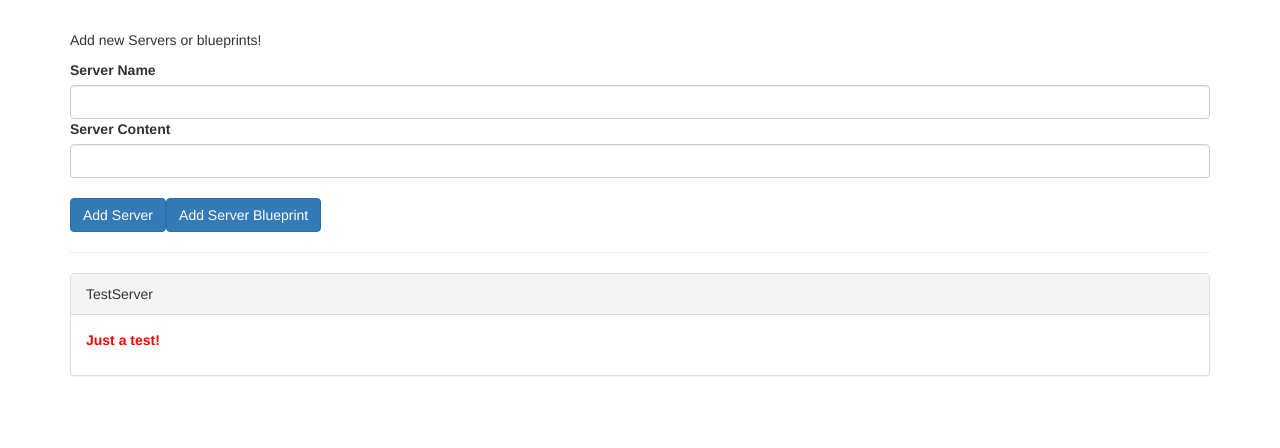
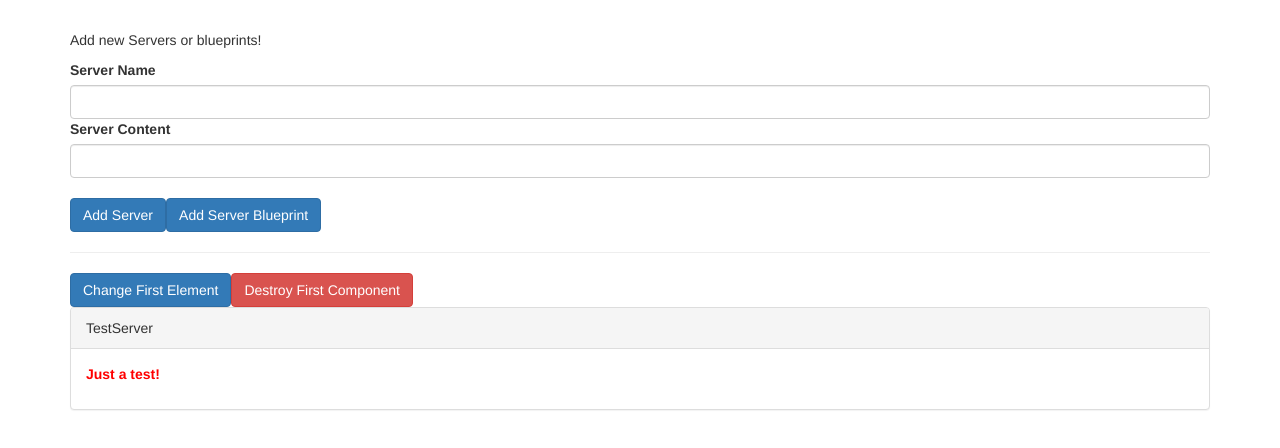
Before and after one commit to Martin-Alvarado-A/angular-tcg-databinding, an Angular app: page / in a window 1280 px wide. Shown: the top 448 px of the page. Built offline with nearby package versions, Linux system fonts and the light colour scheme.

Commit message:
[5-81]: Seeing Lifecycle Hooks in Action

```diff
--- a/src/app/app.component.html
+++ b/src/app/app.component.html
@@ -6,9 +6,16 @@
   <hr />
   <div class="row">
     <div class="col-xs-12">
+      <button class="btn btn-primary" (click)="onChangeFirst()">
+        Change First Element
+      </button>
+      <button class="btn btn-danger" (click)="onDestroyFirst()">
+        Destroy First Component
+      </button>
       <app-server-element
         *ngFor="let serverElement of serverElements"
         [srvElement]="serverElement"
+        [name]="serverElement.name"
       >
         <p>
           <strong *ngIf="serverElement.type === 'server'" style="color: red">{{
--- a/src/app/app.component.ts
+++ b/src/app/app.component.ts
@@ -28,4 +28,12 @@ export class AppComponent {
       content: blueprintData.serverContent,
     });
   }
+
+  onChangeFirst() {
+    this.serverElements[0].name = 'Changed!';
+  }
+
+  onDestroyFirst() {
+    this.serverElements.splice(0, 1);
+  }
 }
--- a/src/app/server-element/server-element.component.html
+++ b/src/app/server-element/server-element.component.html
@@ -1,5 +1,6 @@
 <div class="panel panel-default">
-  <div class="panel-heading">{{ element.name }}</div>
+  <!-- <div class="panel-heading">{{ element.name }}</div> -->
+  <div class="panel-heading">{{ name }}</div>
   <div class="panel-body">
     <ng-content></ng-content>
   </div>
--- a/src/app/server-element/server-element.component.ts
+++ b/src/app/server-element/server-element.component.ts
@@ -1,10 +1,70 @@
-import { Component, Input } from '@angular/core';
+import {
+  Component,
+  OnInit,
+  Input,
+  OnChanges,
+  SimpleChanges,
+  DoCheck,
+  AfterContentInit,
+  AfterContentChecked,
+  AfterViewInit,
+  AfterViewChecked,
+  OnDestroy,
+} from '@angular/core';
 
 @Component({
   selector: 'app-server-element',
   templateUrl: './server-element.component.html',
   styleUrl: './server-element.component.css',
 })
-export class ServerElementComponent {
+export class ServerElementComponent
+  implements
+    OnInit,
+    OnChanges,
+    DoCheck,
+    AfterContentInit,
+    AfterContentChecked,
+    AfterViewInit,
+    AfterViewChecked,
+    OnDestroy
+{
   @Input('srvElement') element: { type: string; name: string; content: string };
+  @Input() name: string;
+
+  constructor() {
+    console.log(`🔎 | server-element | constructor`);
+  }
+
+  ngOnChanges(changes: SimpleChanges): void {
+    console.log(`🔎 | server-element | ngOnChanges`);
+    console.log(`🔎 | server-element | ngOnChanges > changes:`, changes);
+  }
+
+  ngOnInit() {
+    console.log(`🔎 | server-element | ngOnInit`);
+  }
+
+  ngDoCheck(): void {
+    console.log(`🔎 | server-element | ngDoCheck`);
+  }
+
+  ngAfterContentInit(): void {
+    console.log(`🔎 | server-element | ngAfterContentInit`);
+  }
+
+  ngAfterContentChecked(): void {
+    console.log(`🔎 | server-element | ngAfterContentChecked`);
+  }
+
+  ngAfterViewInit(): void {
+    console.log(`🔎 | server-element | ngAfterViewInit`);
+  }
+
+  ngAfterViewChecked(): void {
+    console.log(`🔎 | server-element | ngAfterViewChecked`);
+  }
+
+  ngOnDestroy(): void {
+    console.log(`🔎 | server-element | ngOnDestroy`);
+  }
 }
```
